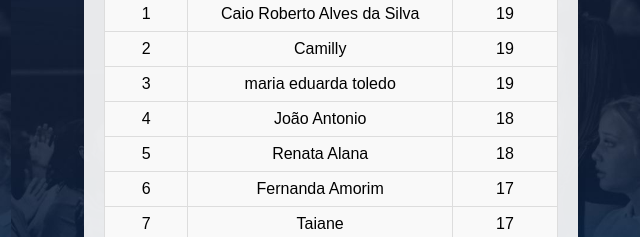
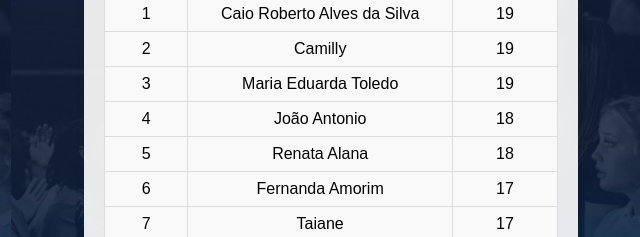
Before and after one commit to rma98/quizcmfrontend, a plain HTML site: page ranking.html in a window 1280 px wide. Shown: the part 268-505 px from the top of the page, 309-949 px from the left. Drawn offline with Linux system fonts and the light colour scheme.

Commit message:
Update quiz application with HTML, CSS, and JavaScript files

```diff
--- a/ranking.html
+++ b/ranking.html
@@ -66,7 +66,7 @@
                 </tr>
                 <tr>
                     <td>3</td>
-                    <td>maria eduarda toledo</td>
+                    <td>Maria Eduarda Toledo</td>
                     <td>19</td>
                 </tr>
                 <tr>
```
